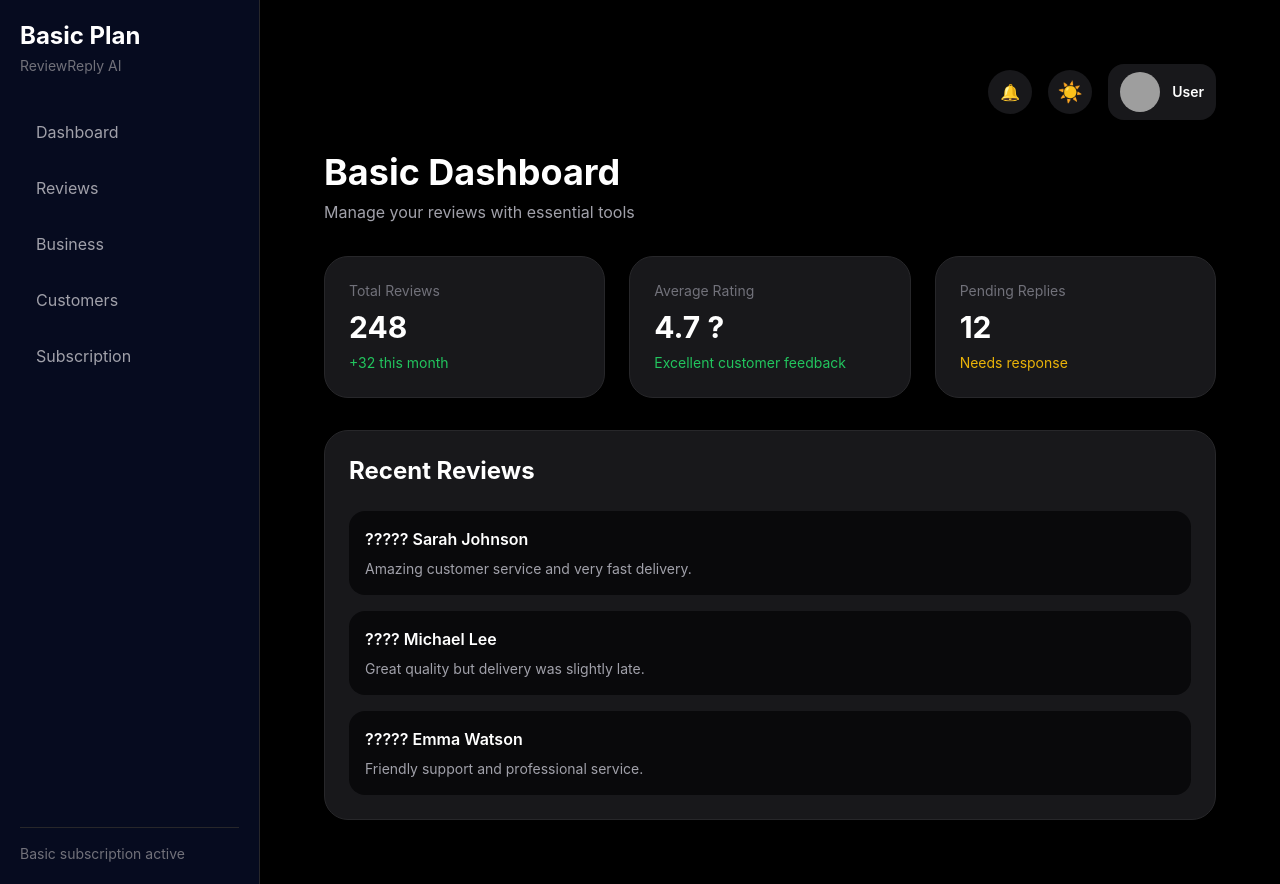
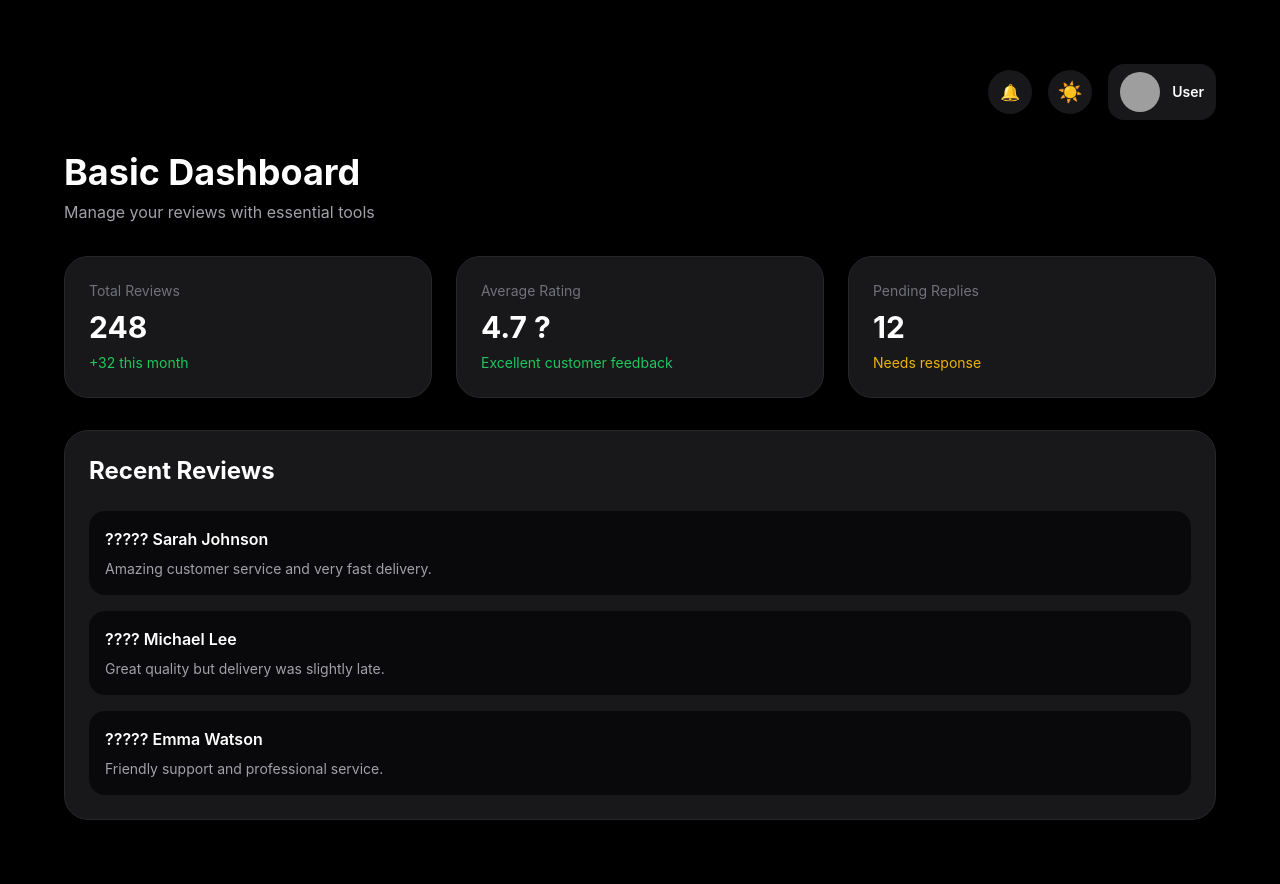
Before and after one commit to afnankhan123456/reviewreply-ai, a Next.js app: page /plans/basic/dashbord in a window 1280 px wide. Built offline with nearby package versions, Linux system fonts and the light colour scheme; no server answers; grey boxes are pictures that could not be loaded.

Commit message:
Update layout.tsx

```diff
--- a/app/plans/basic/layout.tsx
+++ b/app/plans/basic/layout.tsx
@@ -1,6 +1,4 @@
 "use client";
-
-import BasicSidebar from "./component/BasicSidebar";
 
 export default function BasicLayout({
   children,
@@ -8,11 +6,9 @@ export default function BasicLayout({
   children: React.ReactNode;
 }) {
   return (
-    <div className="flex min-h-screen bg-zinc-100 dark:bg-black text-black dark:text-white">
+    <div className="min-h-screen bg-zinc-100 dark:bg-black text-black dark:text-white">
 
-      <BasicSidebar />
-
-      <main className="flex-1 p-8">
+      <main className="p-8">
         {children}
       </main>
 
```
